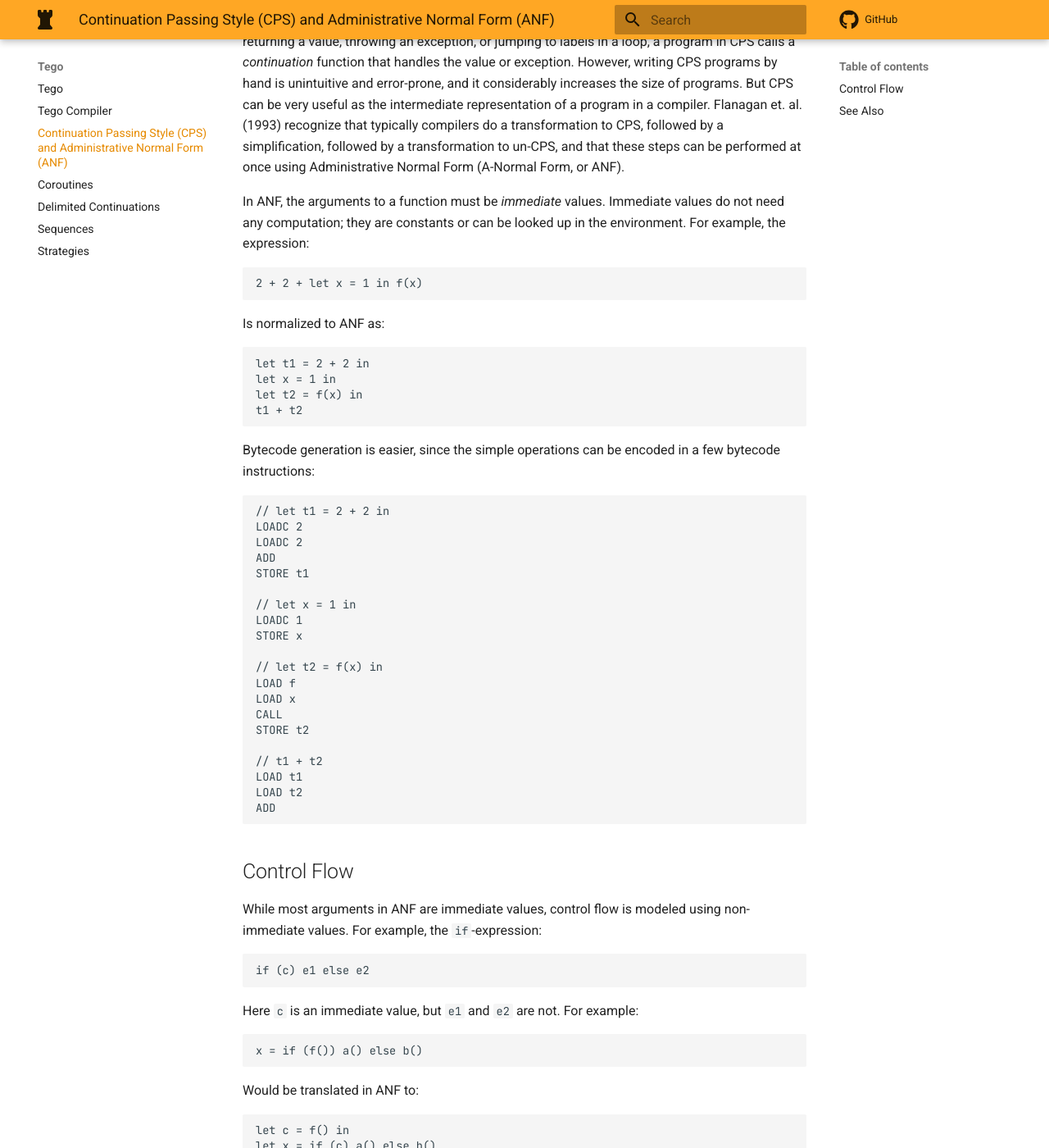
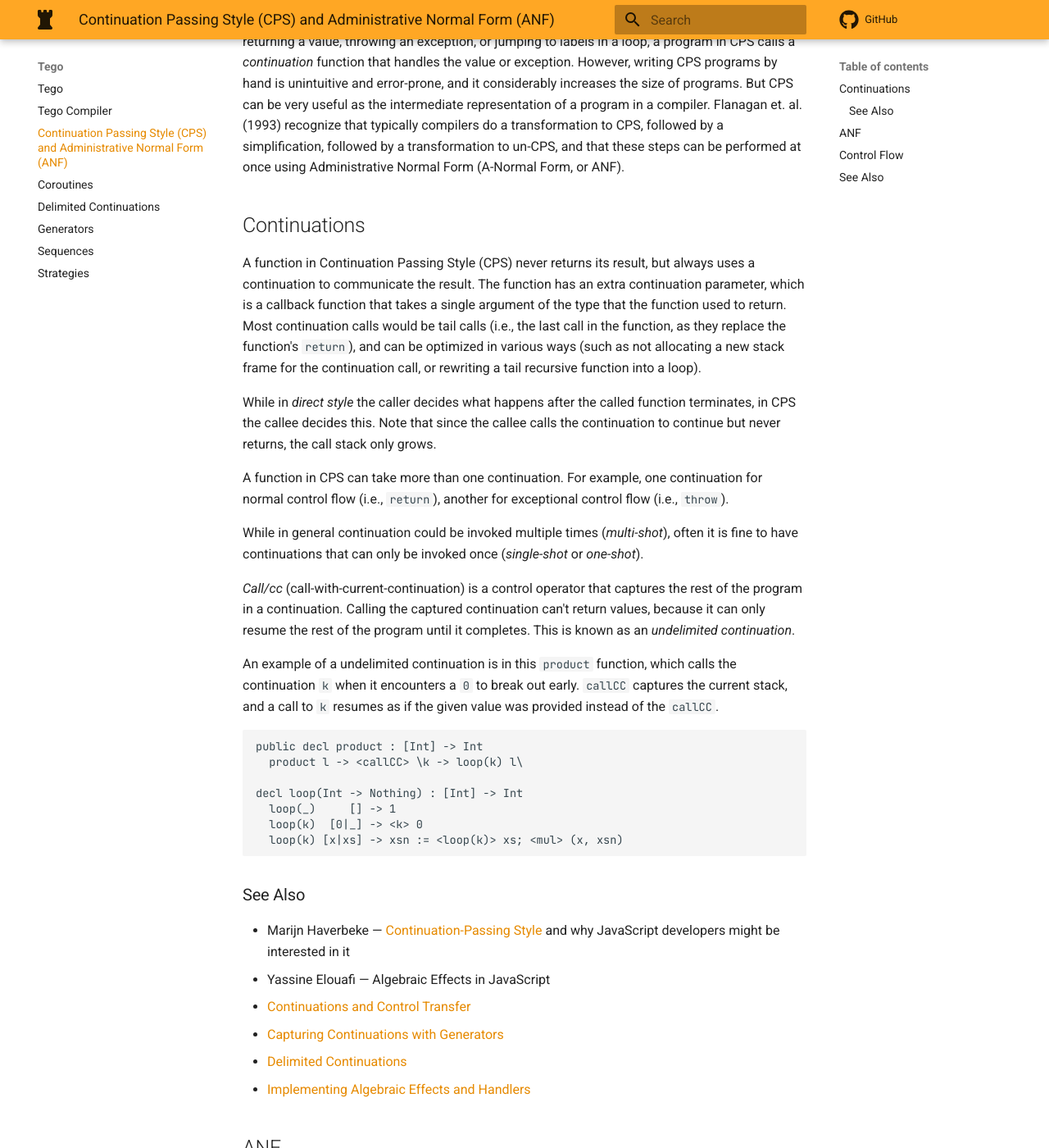
Before and after one commit to Virtlink/tego-lang, an MkDocs documentation site: the page built from docs/continuation-passing-style.md, in a window 1280 px wide and 1400 px high, scrolled down 209 px. Shown: the whole window at 82% size. Built offline with MkDocs 1.6.1 and Material for MkDocs 9.7.7, drawn with Linux system fonts in a browser that asks for light colours; comment, search, counter and statistics services are not loaded.

Commit message:
More notes on continuations, generators, delimited continuations

````diff
--- a/docs/continuation-passing-style.md
+++ b/docs/continuation-passing-style.md
@@ -1,5 +1,40 @@
 # Continuation Passing Style (CPS) and Administrative Normal Form (ANF)
 Continuation passing style (CPS) explicitly encodes the control flow of the program. Instead of returning a value, throwing an exception, or jumping to labels in a loop, a program in CPS calls a _continuation_ function that handles the value or exception. However, writing CPS programs by hand is unintuitive and error-prone, and it considerably increases the size of programs. But CPS can be very useful as the intermediate representation of a program in a compiler. Flanagan et. al. (1993) recognize that typically compilers do a transformation to CPS, followed by a simplification, followed by a transformation to un-CPS, and that these steps can be performed at once using Administrative Normal Form (A-Normal Form, or ANF).
+
+## Continuations
+A function in Continuation Passing Style (CPS) never returns its result, but always uses a continuation to communicate the result. The function has an extra continuation parameter, which is a callback function that takes a single argument of the type that the function used to return. Most continuation calls would be tail calls (i.e., the last call in the function, as they replace the function's `return`), and can be optimized in various ways (such as not allocating a new stack frame for the continuation call, or rewriting a tail recursive function into a loop).
+
+While in _direct style_ the caller decides what happens after the called function terminates, in CPS the callee decides this. Note that since the callee calls the continuation to continue but never returns, the call stack only grows.
+
+A function in CPS can take more than one continuation. For example, one continuation for normal control flow (i.e., `return`), another for exceptional control flow (i.e., `throw`).
+
+While in general continuation could be invoked multiple times (_multi-shot_), often it is fine to have continuations that can only be invoked once (_single-shot_ or _one-shot_).
+
+_Call/cc_ (call-with-current-continuation) is a control operator that captures the rest of the program in a continuation. Calling the captured continuation can't return values, because it can only resume the rest of the program until it completes. This is known as an _undelimited continuation_.
+
+An example of a undelimited continuation is in this `product` function, which calls the continuation `k` when it encounters a `0` to break out early. `callCC` captures the current stack, and a call to `k` resumes as if the given value was provided instead of the `callCC`.
+
+```
+public decl product : [Int] -> Int
+  product l -> <callCC> \k -> loop(k) l\
+
+decl loop(Int -> Nothing) : [Int] -> Int
+  loop(_)     [] -> 1
+  loop(k)  [0|_] -> <k> 0
+  loop(k) [x|xs] -> xsn := <loop(k)> xs; <mul> (x, xsn)
+```
+
+### See Also
+
+- Marijn Haverbeke — [Continuation-Passing Style](https://marijnhaverbeke.nl/cps/) and why JavaScript developers might be interested in it
+- Yassine Elouafi — Algebraic Effects in JavaScript
+  - [Continuations and Control Transfer](https://gist.github.com/yelouafi/57825fdd223e5337ba0cd2b6ed757f53)
+  - [Capturing Continuations with Generators](https://gist.github.com/yelouafi/bbc559aef92f00d9682b8d0531a36503)
+  - [Delimited Continuations](https://gist.github.com/yelouafi/7261da07c97c5e6322da3894f6ea60e2)
+  - [Implementing Algebraic Effects and Handlers](https://gist.github.com/yelouafi/5f8550b887ab7ffcf3284602330bd37d)
+
+
+## ANF
 
 In ANF, the arguments to a function must be _immediate_ values. Immediate values do not need any computation; they are constants or can be looked up in the environment. For example, the expression:
 
````
Also changed, not shown: docs/coroutines.md (+2 -0 lines), docs/delimited-continuations.md (+4 -1 lines), docs/generators.md (added, +2 -0 lines), 3 other files.
